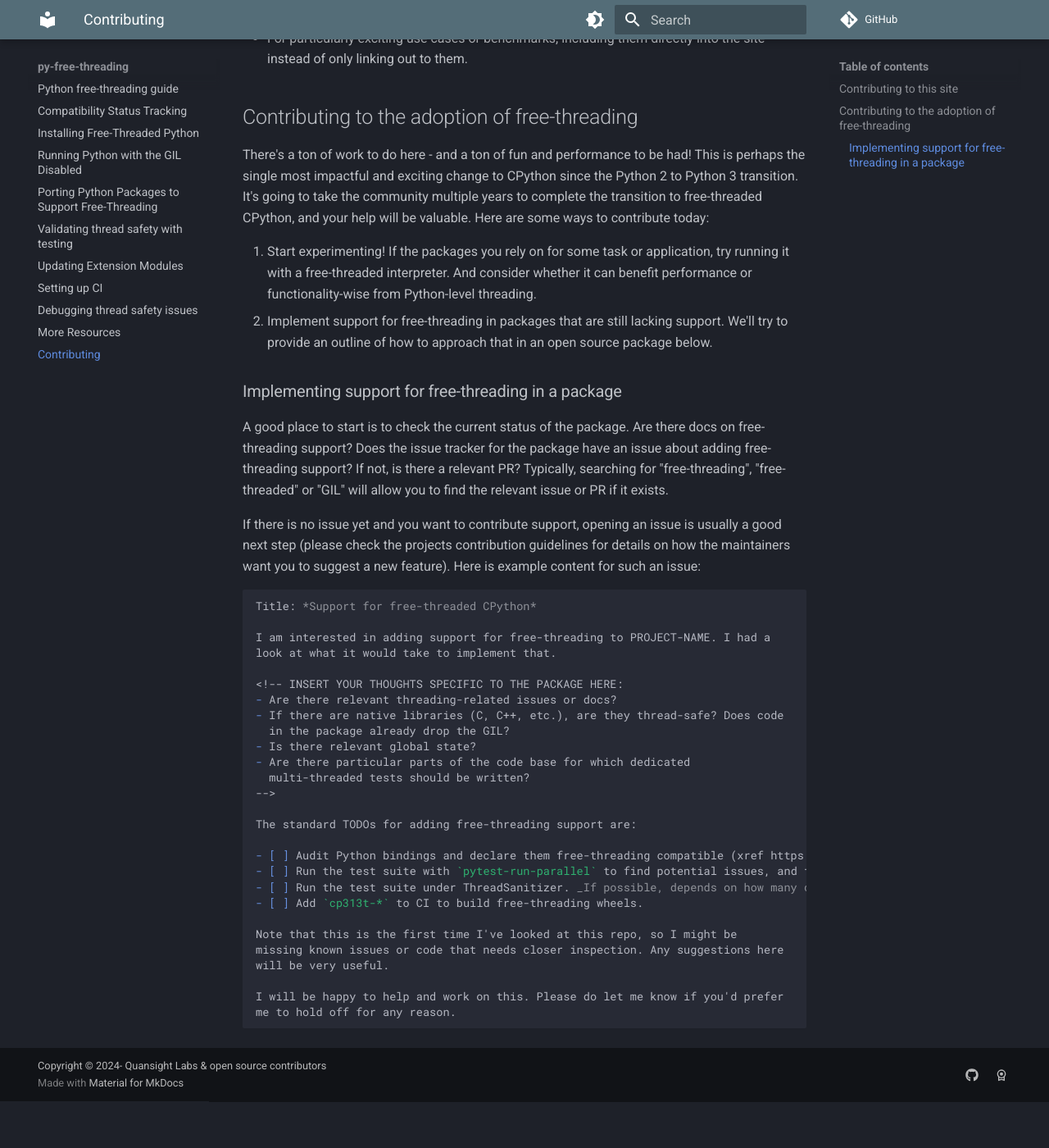
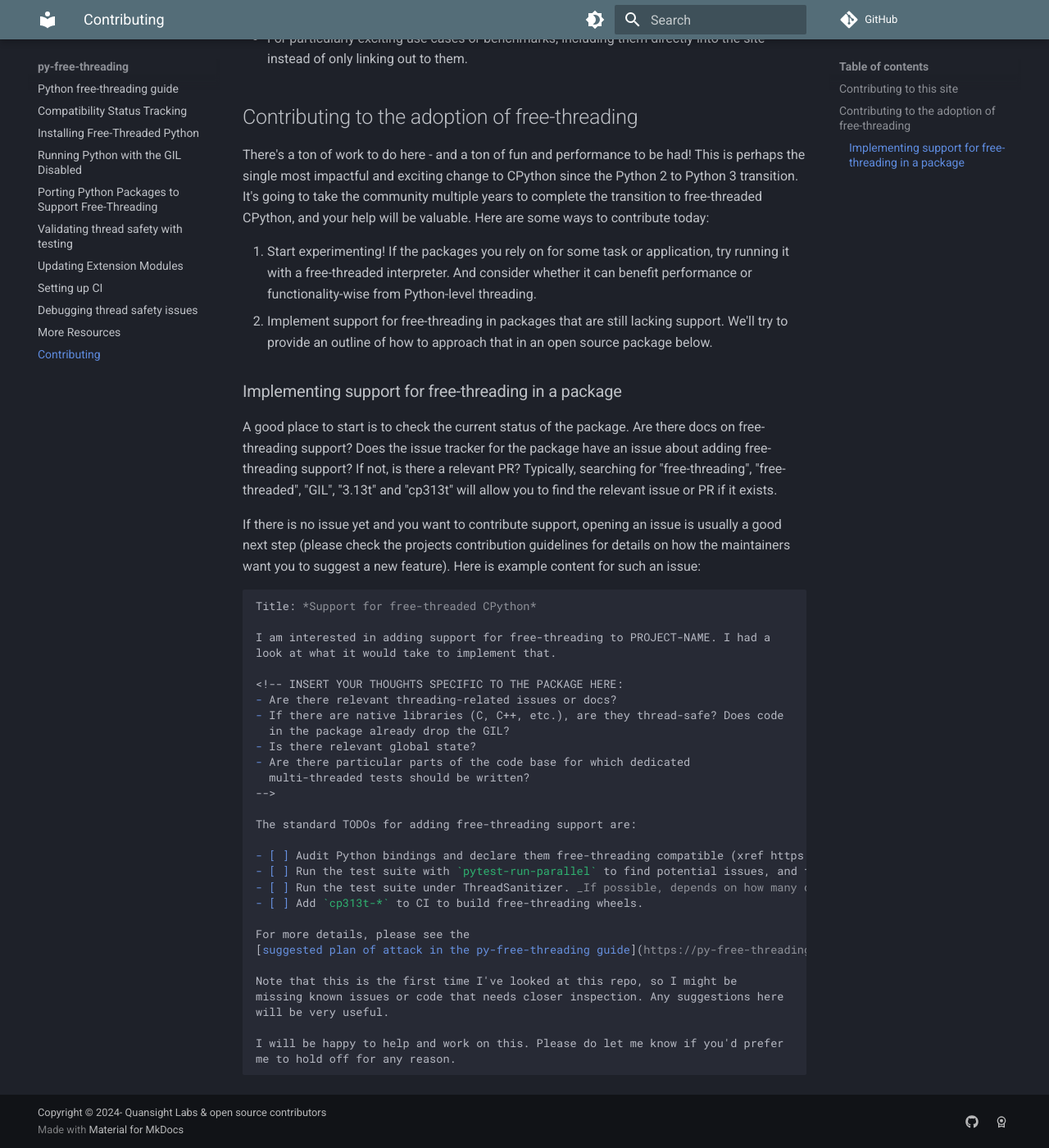
Before and after one commit to Quansight-Labs/free-threaded-compatibility, an MkDocs documentation site: the page built from docs/contributing.md, in a window 1280 px wide and 1400 px high, scrolled down 456 px. Shown: the whole window at 82% size. Built offline with MkDocs 1.6.1 and Material for MkDocs 9.7.7, drawn with Linux system fonts in a browser that asks for light colours; comment, search, counter and statistics services are not loaded; before the commit the page ends 1799 px from its top, so only the background shows below that.

Commit message:
address review comments

```diff
--- a/docs/contributing.md
+++ b/docs/contributing.md
@@ -35,8 +35,8 @@ be valuable. Here are some ways to contribute today:
 A good place to start is to check the current status of the package. Are there
 docs on free-threading support? Does the issue tracker for the package have an
 issue about adding free-threading support? If not, is there a relevant PR?
-Typically, searching for "free-threading", "free-threaded" or "GIL" will allow
-you to find the relevant issue or PR if it exists.
+Typically, searching for "free-threading", "free-threaded", "GIL", "3.13t" and
+"cp313t" will allow you to find the relevant issue or PR if it exists.
 
 If there is no issue yet and you want to contribute support, opening an issue
 is usually a good next step (please check the projects contribution guidelines
@@ -65,6 +65,9 @@ The standard TODOs for adding free-threading support are:
 - [ ] Run the test suite under ThreadSanitizer. _If possible, depends on how many dependencies there are and if they run under TSan._
 - [ ] Add `cp313t-*` to CI to build free-threading wheels.
 
+For more details, please see the
+[suggested plan of attack in the py-free-threading guide](https://py-free-threading.github.io/porting/#suggested-plan-of-attack).
+
 Note that this is the first time I've looked at this repo, so I might be
 missing known issues or code that needs closer inspection. Any suggestions here
 will be very useful.
```
